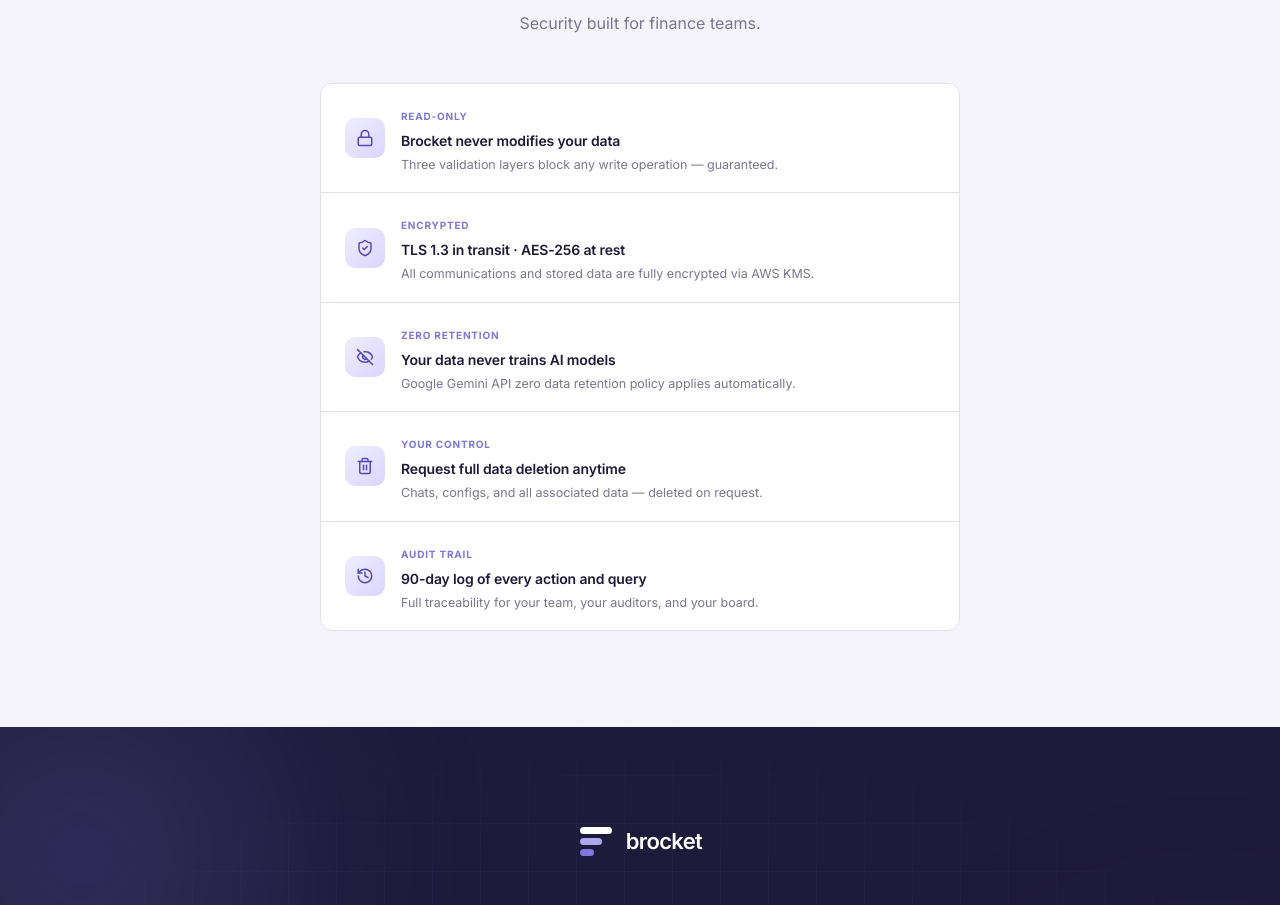
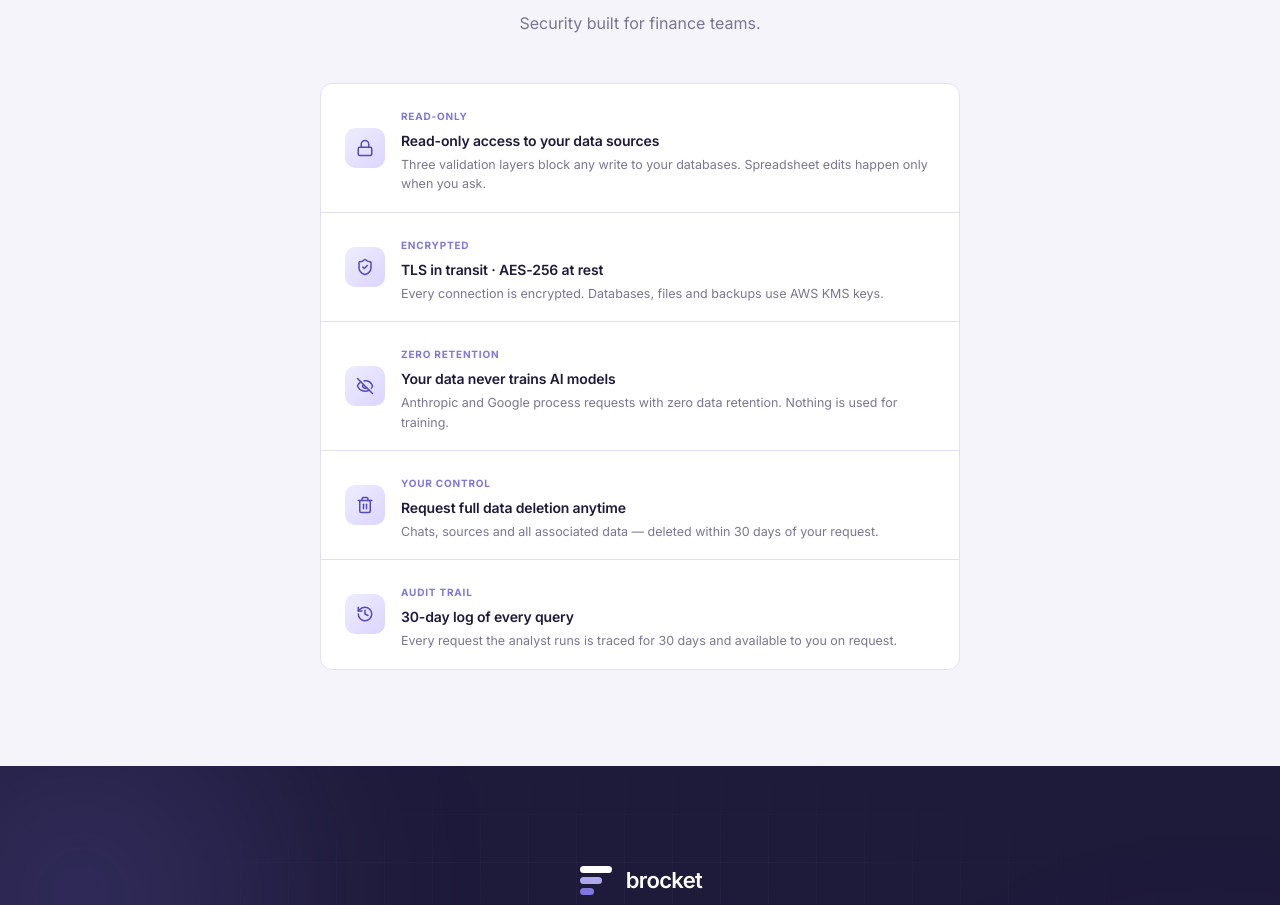
Before and after one commit to Brocket-ai/website, a Next.js app: page / in a window 1280 px wide. Shown: the part 5400-6305 px from the top of the page. Built offline with nearby package versions, Linux system fonts and the light colour scheme.

Commit message:
fix: align the Trust claims with the security program and the Sheets add-on
Read-only applies to data sources (the add-on edits spreadsheets on request), TLS
without a version claim, Anthropic and Google as the model providers, deletion within
30 days, and a 30-day query log instead of 90.

```diff
--- a/components/trust.tsx
+++ b/components/trust.tsx
@@ -15,32 +15,32 @@ const trustItems: {
 }[] = [
   {
     badge: "Read-only",
-    title: "Brocket never modifies your data",
-    body: "Three validation layers block any write operation — guaranteed.",
+    title: "Read-only access to your data sources",
+    body: "Three validation layers block any write to your databases. Spreadsheet edits happen only when you ask.",
     icon: Lock,
   },
   {
     badge: "Encrypted",
-    title: "TLS 1.3 in transit · AES-256 at rest",
-    body: "All communications and stored data are fully encrypted via AWS KMS.",
+    title: "TLS in transit · AES-256 at rest",
+    body: "Every connection is encrypted. Databases, files and backups use AWS KMS keys.",
     icon: ShieldCheck,
   },
   {
     badge: "Zero retention",
     title: "Your data never trains AI models",
-    body: "Google Gemini API zero data retention policy applies automatically.",
+    body: "Anthropic and Google process requests with zero data retention. Nothing is used for training.",
     icon: EyeOff,
   },
   {
     badge: "Your control",
     title: "Request full data deletion anytime",
-    body: "Chats, configs, and all associated data — deleted on request.",
+    body: "Chats, sources and all associated data — deleted within 30 days of your request.",
     icon: Trash2,
   },
   {
     badge: "Audit trail",
-    title: "90-day log of every action and query",
-    body: "Full traceability for your team, your auditors, and your board.",
+    title: "30-day log of every query",
+    body: "Every request the analyst runs is traced for 30 days and available to you on request.",
     icon: History,
   },
 ]
```
